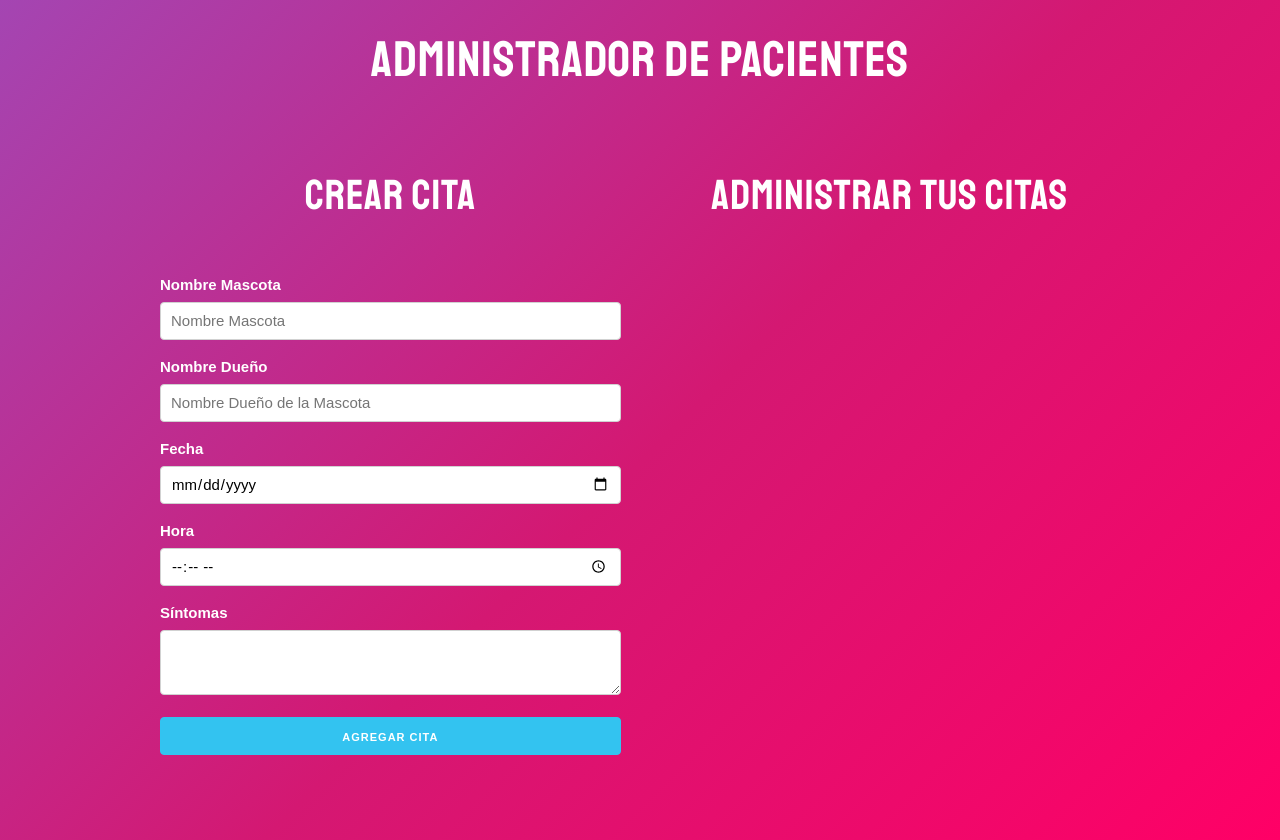
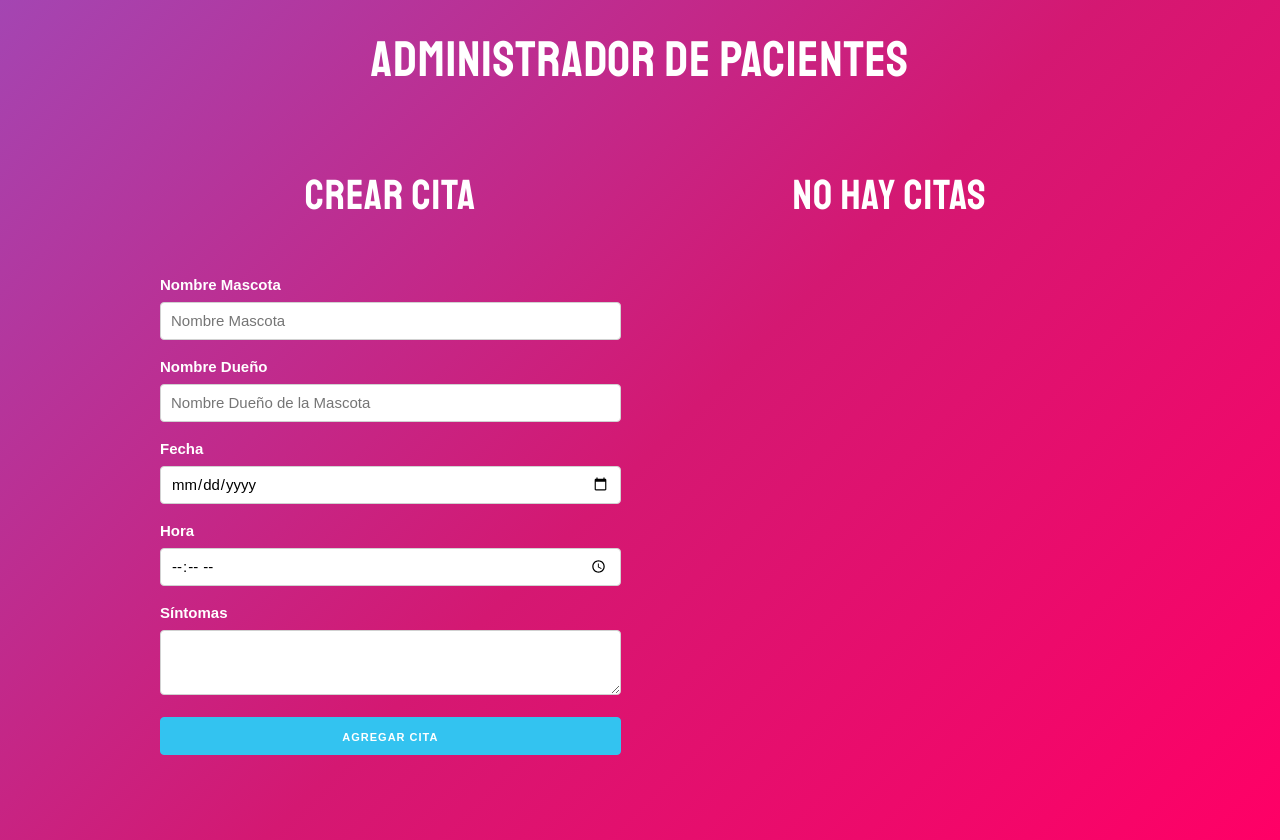
Before and after one commit to IvanAlexMarq/AdmCitasReact, a React (Create React App) app: page / in a window 1280 px wide. Built offline with nearby package versions, Linux system fonts and the light colour scheme.

Commit message:
mensaje condicional de las citas

```diff
--- a/src/App.js
+++ b/src/App.js
@@ -19,6 +19,10 @@
     const nuevasCitas = citas.filter(cita => cita.id !== id);
     guardarCitas(nuevasCitas);
   };
+
+  //Mensaje condicional
+  const titulo = citas.length === 0 ? 'No hay citas' : 'Administra tus Citas';
+
   return (
     <Fragment>
       <h1>Administrador de Pacientes</h1>
@@ -30,7 +34,7 @@
               crearCita={crearCita}
             /></div>
           <div className="one-half column">
-            <h2>Administrar tus citas</h2>
+            <h2>{titulo}</h2>
             {citas.map(cita => (
               <Cita
                 key={cita.id}
```
